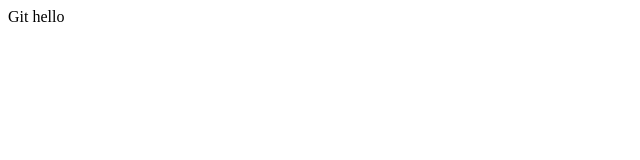
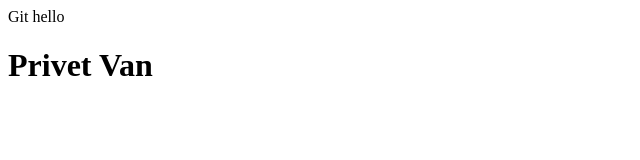
Before and after one commit to ves1de/Tech_Program, a plain HTML site: page git_test/index.html in a window 1280 px wide. Shown: the whole page, without its empty margins (0-640 px from the left). Drawn offline with Linux system fonts and the light colour scheme.

Commit message:
Izmenil Vane

```diff
--- a/git_test/index.html
+++ b/git_test/index.html
@@ -1,4 +1,5 @@
 <!DOCTYPE html>
 <body>
     <label>Git hello</label>
+    <h1>Privet Van</h1>
 </body>
```
Also changed, not shown: git_test/test.html (+1 -0 lines).
